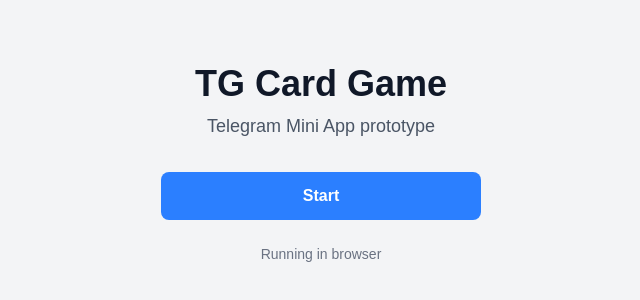
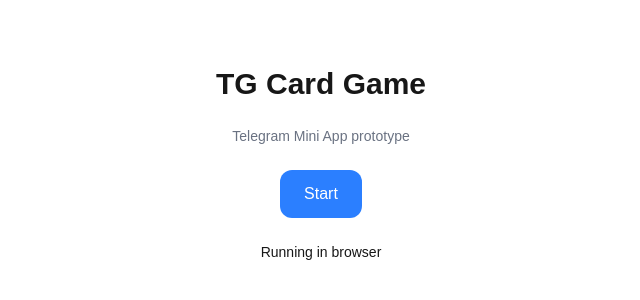
Before and after one commit to AlexandruPopescu4/tg-card-game, a Next.js app: page / in a window 1280 px wide. Shown: the part 236-536 px from the top of the page, without its empty margins (319-959 px from the left). Built offline with nearby package versions, Linux system fonts and the light colour scheme.

Commit message:
fix page

```diff
--- a/app/page.tsx
+++ b/app/page.tsx
@@ -1,89 +1,82 @@
-'use client';
+"use client";
 
-import { useEffect, useState } from 'react';
+import { useEffect, useState } from "react";
 
-// TypeScript declarations for Telegram WebApp
+type TgUser = {
+  id?: number;
+  first_name?: string;
+  username?: string;
+};
+
 declare global {
   interface Window {
-    Telegram: {
-      WebApp: {
-        initDataUnsafe: {
-          user?: {
-            first_name: string;
-            username?: string;
-            id: number;
-          };
+    Telegram?: {
+      WebApp?: {
+        ready: () => void;
+        expand: () => void;
+        initData: string;
+        initDataUnsafe?: {
+          user?: TgUser;
         };
-        expand(): void;
       };
     };
   }
 }
 
-interface TelegramUser {
-  first_name: string;
-  username?: string;
-  id: number;
-}
-
-export default function Home() {
-  const [isTelegram, setIsTelegram] = useState(false);
-  const [user, setUser] = useState<TelegramUser | null>(null);
+export default function HomePage() {
+  const [inTelegram, setInTelegram] = useState(false);
+  const [user, setUser] = useState<TgUser | null>(null);
 
   useEffect(() => {
-    // Detect Telegram WebApp after component mounts
-    const checkTelegram = () => {
-      if (window.Telegram?.WebApp) {
-        setIsTelegram(true);
-        const webApp = window.Telegram.WebApp;
+    const tg = window.Telegram?.WebApp;
 
-        // Get user data if available
-        if (webApp.initDataUnsafe?.user) {
-          setUser(webApp.initDataUnsafe.user);
-        }
+    const isRealTelegram =
+      !!tg &&
+      typeof tg.ready === "function" &&
+      typeof tg.expand === "function" &&
+      typeof tg.initData === "string" &&
+      tg.initData.length > 0;
 
-        // Expand the Web App
-        webApp.expand();
-      }
-    };
-
-    // Check immediately or wait for script to load
-    if (window.Telegram?.WebApp) {
-      checkTelegram();
+    if (isRealTelegram) {
+      tg.ready();
+      tg.expand();
+      setInTelegram(true);
+      setUser(tg.initDataUnsafe?.user ?? null);
     } else {
-      // Wait a bit for the script to load
-      const timer = setTimeout(checkTelegram, 100);
-      return () => clearTimeout(timer);
+      setInTelegram(false);
+      setUser(null);
     }
   }, []);
 
   return (
-    <div className="flex flex-col items-center justify-center min-h-screen bg-gray-100 px-4 py-8">
-      <main className="flex flex-col items-center justify-center text-center max-w-md w-full">
-        <h1 className="text-4xl font-bold text-gray-900 mb-2">
-          TG Card Game
-        </h1>
-        <p className="text-lg text-gray-600 mb-8">
-          Telegram Mini App prototype
-        </p>
+    <main className="min-h-screen flex flex-col items-center justify-center gap-6 p-6">
+      <h1 className="text-3xl font-bold">TG Card Game</h1>
 
-        {user && (
-          <div className="mb-6 p-4 bg-white rounded-lg shadow-sm w-full">
-            <h3 className="text-sm font-semibold text-gray-700 mb-2">User Info:</h3>
-            <p className="text-sm text-gray-600">Name: {user.first_name}</p>
-            {user.username && <p className="text-sm text-gray-600">@{user.username}</p>}
-            <p className="text-sm text-gray-600">ID: {user.id}</p>
-          </div>
-        )}
+      <p className="text-gray-500 text-sm">
+        Telegram Mini App prototype
+      </p>
 
-        <button className="w-full max-w-xs bg-blue-500 hover:bg-blue-600 text-white font-semibold py-3 px-6 rounded-lg transition-colors duration-200 mb-6">
-          Start
-        </button>
+      <button className="bg-blue-500 text-white px-6 py-3 rounded-xl">
+        Start
+      </button>
 
-        <p className="text-sm text-gray-500">
-          {isTelegram ? 'Running in Telegram' : 'Running in browser'}
-        </p>
-      </main>
-    </div>
+      <p className="text-sm">
+        {inTelegram ? "Running in Telegram" : "Running in browser"}
+      </p>
+
+      {user && (
+        <div className="border rounded-xl p-4 w-full max-w-sm">
+          <p>
+            <strong>First name:</strong> {user.first_name}
+          </p>
+          <p>
+            <strong>Username:</strong> {user.username}
+          </p>
+          <p>
+            <strong>ID:</strong> {user.id}
+          </p>
+        </div>
+      )}
+    </main>
   );
 }
```
